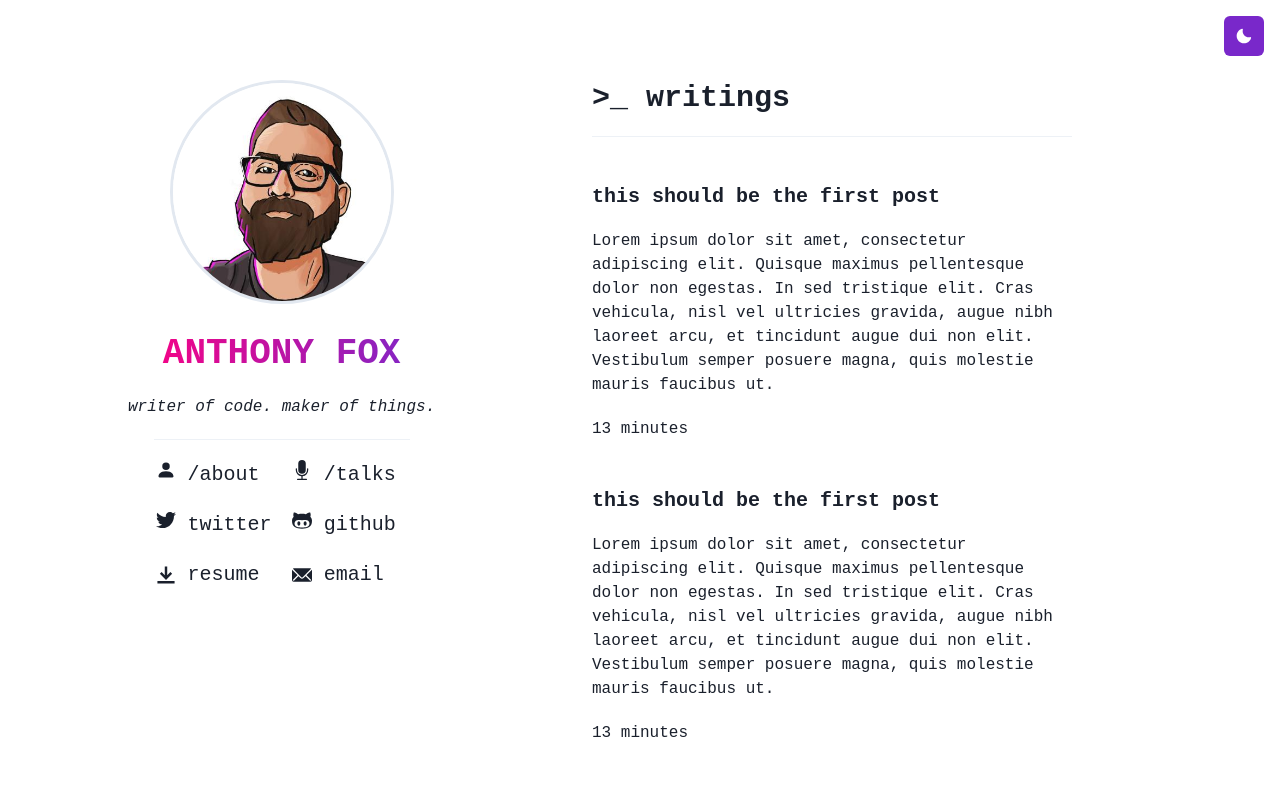
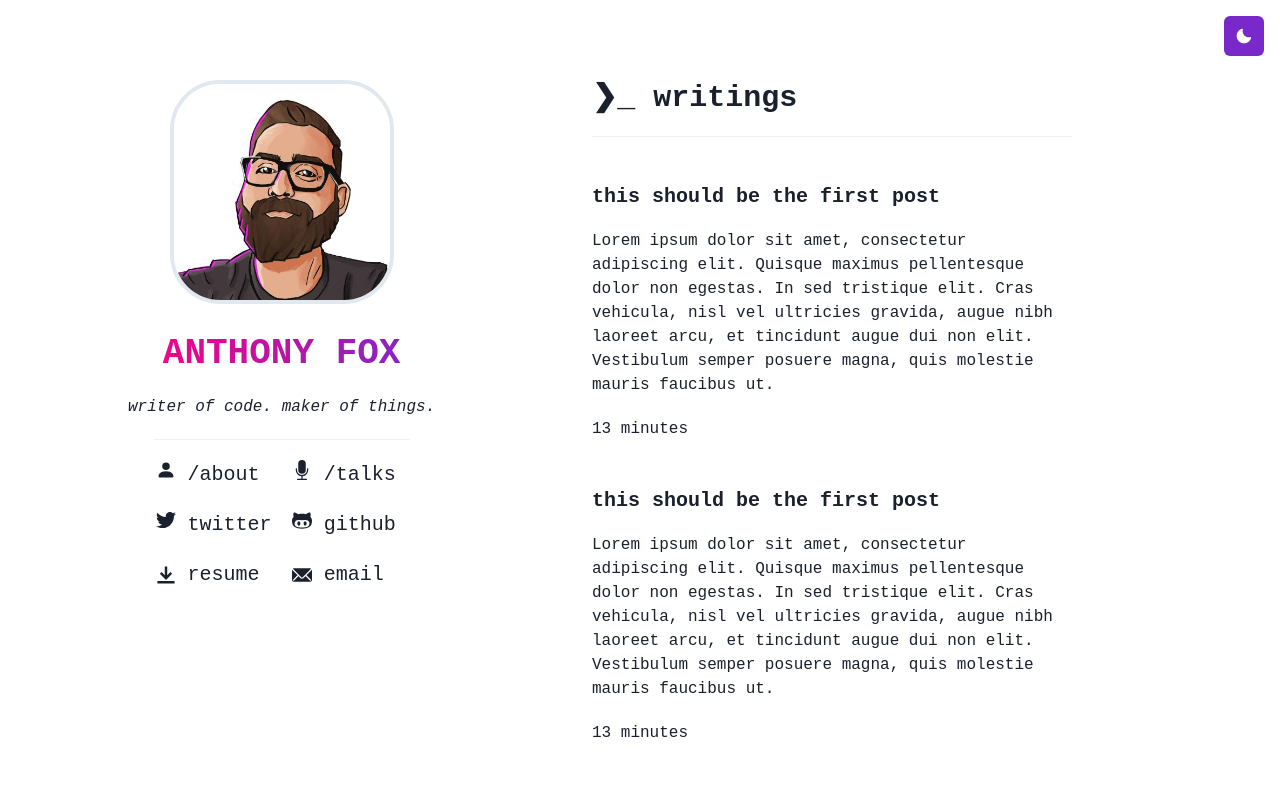
Before and after one commit to WTFox/blog, a Next.js app: page / in a window 1280 px wide. Shown: the top 793 px of the page. Built offline with nearby package versions, Linux system fonts and the light colour scheme; a web font is replaced by a local one.

Commit message:
import sorting and some gradient changes

```diff
--- a/src/components/PostList/PostList.tsx
+++ b/src/components/PostList/PostList.tsx
@@ -1,4 +1,4 @@
-import { Divider, Heading, Stack } from "@chakra-ui/react";
+import { Divider, Heading, Stack, Text } from "@chakra-ui/react";
 
 import PostListItem from "./PostListItem";
 import { PostListItemProps } from "./PostListItem";
@@ -14,7 +14,14 @@ export const PostList = ({ posts }) => {
     <Stack px={{ base: 8, lg: 20 }}>
       <Section pb={5} delay={0.1}>
         <Heading id="Posts" size="lg">
-          {">_ writings"}
+          <Text
+            display={"inline-block"}
+            // bgClip={"text"}
+            // bgGradient={"linear(to-l, #7928CA, #FF0080)"}
+          >
+            {"❯_"}
+          </Text>
+          {" writings"}
         </Heading>
         <Divider pt={5} size={"md"} />
       </Section>
--- a/src/components/Sidebar.tsx
+++ b/src/components/Sidebar.tsx
@@ -49,13 +49,12 @@ const SidebarHero = () => {
         <Link passHref href={"/"}>
           <ChakraLink cursor={"pointer"}>
             <Box
-              borderWidth={3}
-              bgGradient={"linear(to-bl, #7928CA, #FF0080)"}
-              borderStyle="solid"
+              borderWidth={4}
+              bgGradient={"linear(to-l, #7928CA, #FF0080)"}
               w={"56"}
               display="inline-block"
-              borderRadius="full"
-              overflow="hidden"
+              borderRadius="50"
+              overflow="clip"
             >
               <Image src={profilePic.src} alt="Profile picture" />
             </Box>
--- a/src/theme.tsx
+++ b/src/theme.tsx
@@ -1,4 +1,5 @@
-import { extendTheme, ThemeConfig } from "@chakra-ui/react";
+import { ThemeConfig, extendTheme } from "@chakra-ui/react";
+
 import { createBreakpoints } from "@chakra-ui/theme-tools";
 
 const fonts = {
```
Also changed, not shown: src/pages/_app.tsx (+4 -3 lines), src/pages/_document.tsx (+4 -3 lines).
